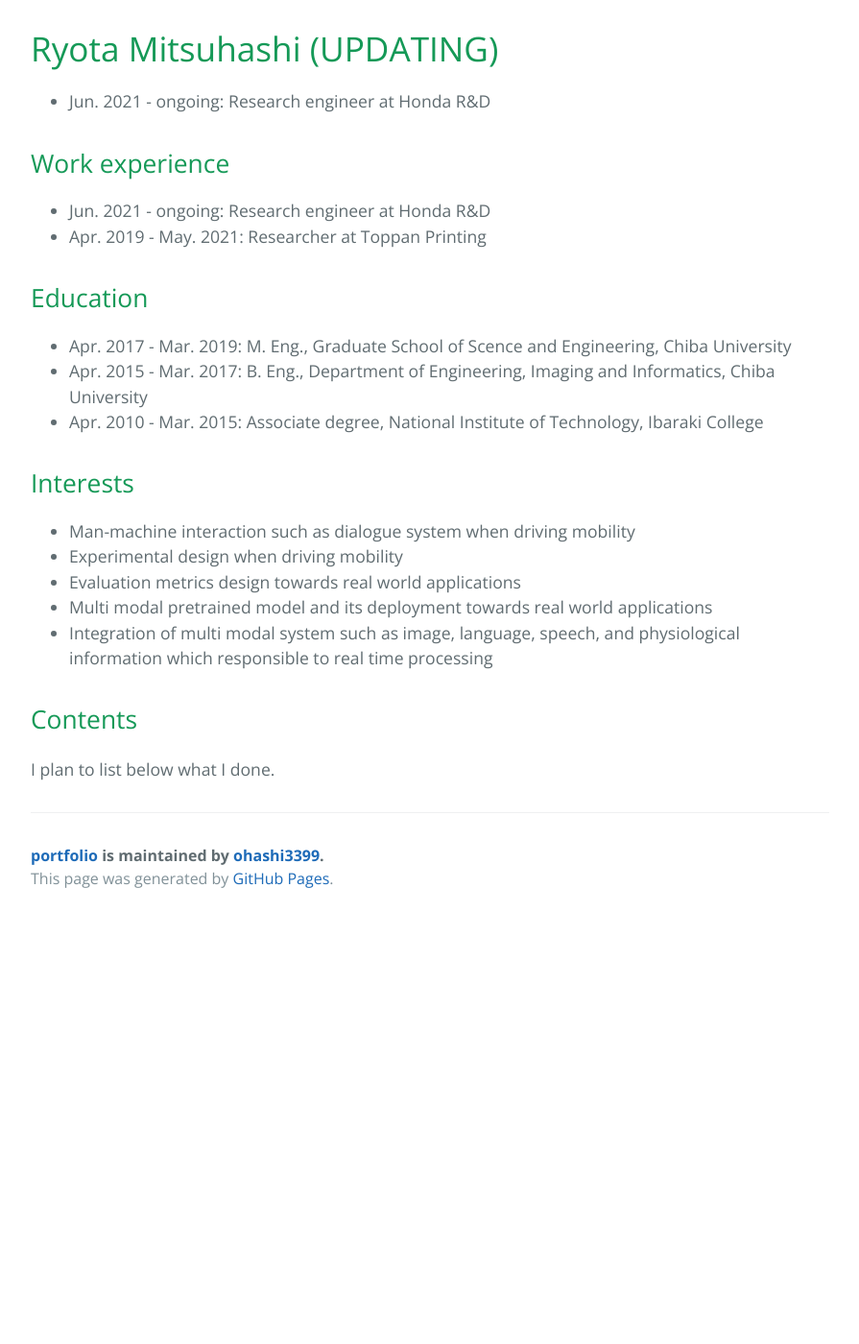
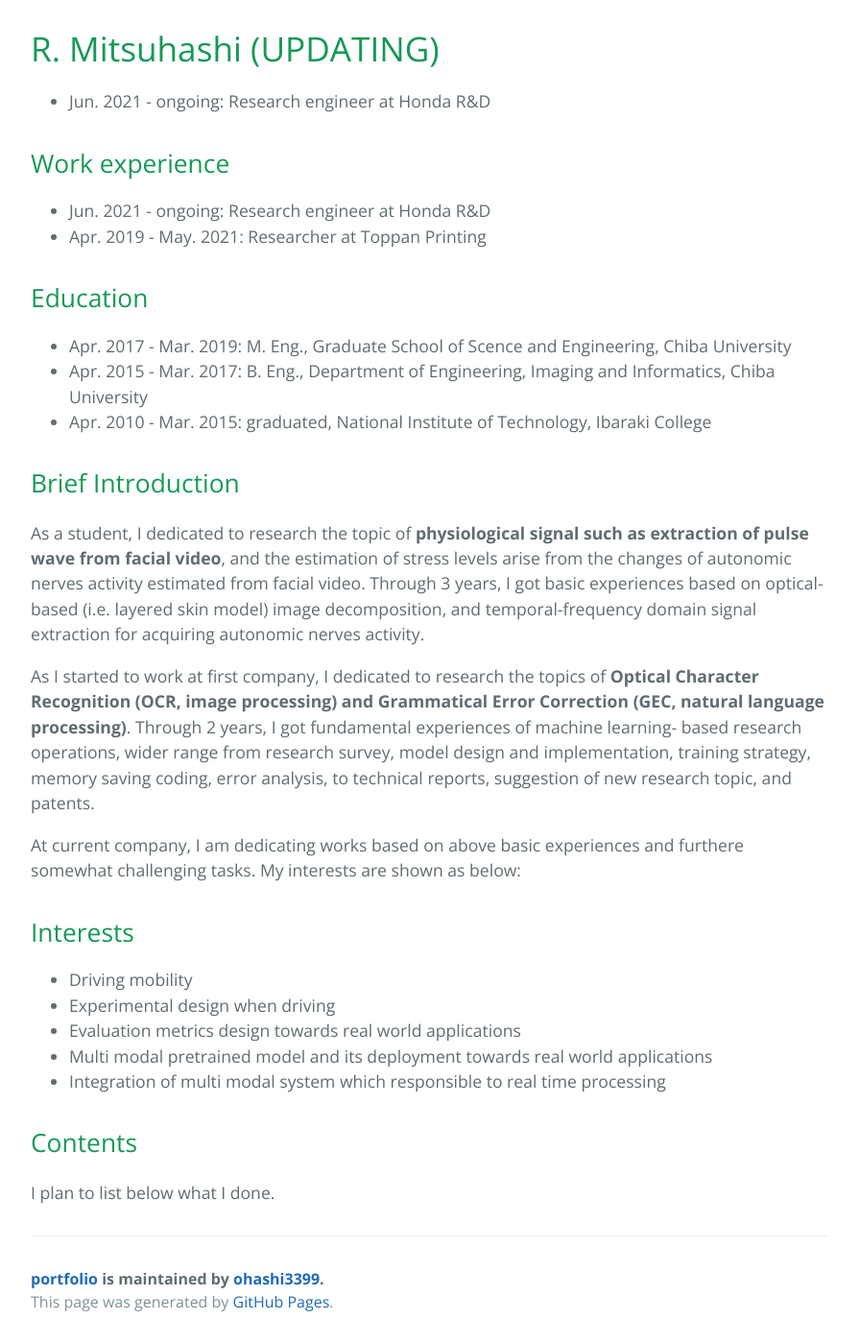
Before and after one commit to ohashi3399/portfolio, a Jekyll site: the page built from index.md, in a window 1280 px wide and 1400 px high, scrolled down 391 px. Shown: the whole window at 96% size, without its empty margins (192-1087 px from the left). Built offline with Jekyll 4.4.1, drawn with Linux system fonts in a browser that asks for light colours; our own code applies the rules of GitHub Pages for plain Markdown files; before the commit the page ends 1350 px from its top, so only the background shows below that; some of the changed text lies outside the part shown.

Commit message:
update Brief Introduction

```diff
--- a/index.md
+++ b/index.md
@@ -2,7 +2,7 @@
 layout: default
 ---
 
-# Ryota Mitsuhashi (UPDATING)
+# R. Mitsuhashi (UPDATING)
 
 - Jun. 2021 - ongoing: Research engineer at Honda R&D
 
@@ -15,15 +15,24 @@ layout: default
 
 - Apr. 2017 - Mar. 2019: M. Eng., Graduate School of Scence and Engineering, Chiba University
 - Apr. 2015 - Mar. 2017: B. Eng., Department of Engineering, Imaging and Informatics, Chiba University
-- Apr. 2010 - Mar. 2015: Associate degree, National Institute of Technology, Ibaraki College
+- Apr. 2010 - Mar. 2015: graduated, National Institute of Technology, Ibaraki College
+
+## Brief Introduction
+
+As a student, I dedicated to research the topic of **physiological signal such as extraction of pulse wave from facial video**, and the estimation of stress levels arise from the changes of autonomic nerves activity estimated from facial video. Through 3 years, I got basic experiences based on optical-based (i.e. layered skin model) image decomposition, and temporal-frequency domain signal extraction for acquiring autonomic nerves activity.
+
+As I started to work at first company, I dedicated to research the topics of **Optical Character Recognition (OCR, image processing) and Grammatical Error Correction (GEC, natural language processing)**. Through 2 years, I got fundamental experiences of machine learning- based research operations, wider range from research survey, model design and implementation, training strategy, memory saving coding, error analysis, to technical reports, suggestion of new research topic, and patents.
+
+At current company, I am dedicating works based on above basic experiences and furthere somewhat challenging tasks. My interests
+are shown as below:
 
 ## Interests
 
-- Man-machine interaction such as dialogue system when driving mobility
-- Experimental design when driving mobility
+- Driving mobility
+- Experimental design when driving
 - Evaluation metrics design towards real world applications
 - Multi modal pretrained model and its deployment towards real world applications
-- Integration of multi modal system such as image, language, speech, and physiological information which responsible to real time processing
+- Integration of multi modal system which responsible to real time processing
 
 ## Contents
 
```
